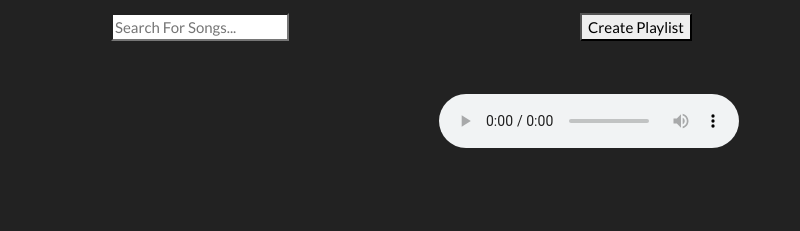
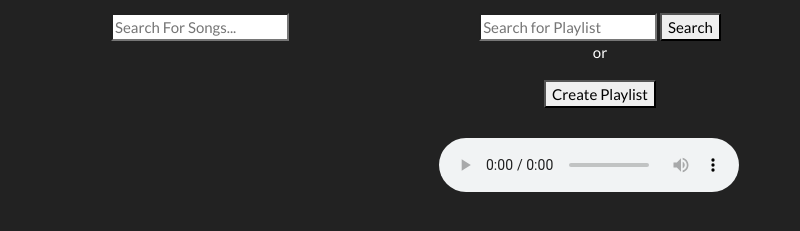
Before and after one commit to muneertomeh/MusicPlayer, an Electron app: page view/dashboard.html in a window 800 px wide. Shown: the part 105-336 px from the top of the page. Drawn offline with nearby package versions, Linux system fonts and the light colour scheme.

Commit message:
Created a search for playlist
Once user searches for playlist.  They are redirected into the playlist.htlm with the selected playlist saved into localstorage

```diff
--- a/service/searchAllSongs.js
+++ b/service/searchAllSongs.js
@@ -3,6 +3,9 @@ const electron = require('electron');
 const remote = electron.remote;
 const url = require('url');
 const path = require('path');
+
+//Fetches user currently logged into the session
+let userLoggedIn = localStorage.getItem("UserName");
 
 function search()
 {
@@ -229,3 +232,35 @@ function createNewPlaylist(){
         slashes: true
     }));
 }
+
+function searchPlaylist(){
+    let playlistSearch = document.getElementById('playlist_search').value;
+
+    fs.readFile(__dirname + '/../data/playlist.json', (err, rawData) => {
+        if(err) {
+            console.log(err);
+        }
+        else {
+            let data = JSON.parse(rawData);
+            data['UserPlaylists'].forEach(element => {
+                if(userLoggedIn == element['UserName']) {
+                    element['Playlists'].forEach(playlist => {
+                        if(playlistSearch == playlist['PlaylistTitle']) {
+                            localStorage.setItem('existingTitle', playlistSearch);
+                            let win = remote.getCurrentWindow();
+                            win.loadURL(url.format({
+                                pathname: path.join(__dirname, '/../view/Playlist.html'),
+                                protocol: 'file',
+                                slashes: true
+                            }));
+                        }
+                        else {
+                            let searchField = document.getElementById('playlist_search');
+                            searchField.value = 'Incorrect Playlist Title';
+                        }
+                    });
+                }
+            });
+        }
+    })
+}
--- a/styles/dashboard.css
+++ b/styles/dashboard.css
@@ -51,8 +51,7 @@
 }
 
 .btn-newPlaylist{
-    width:27.5%;
+    width: 50%;
     float: right;
-
-
+    text-align: center;
 }
--- a/view/dashboard.css
+++ /dev/null
@@ -1,43 +0,0 @@
-.header {
-    text-align: center;
-    width: 100%;
-}
-
-.search_type {
-    width: 100%;
-}
-.song_menu {
-    width: 50%;
-    float: left;
-}
-.playlist_menu {
-    width: 50%;
-    float: right;
-}
-
-.music_search {
-    text-align: center;
-    width: 100%;
-}
-
-.music_playlist_results_player {
-    height: 30em;
-    padding: 1.5em;
-}
-.music_playlist_results {
-    width: 50%;
-    float: left;
-}
-.music_player {
-    width: 50%;
-    float: right;
-}
-
-.btn-newPlaylist{
-    text-align: right;
-    margin: 50%;
-    width: 30px;
-    height: 20px;
-    background-color: black;
-    color: white;
-}
--- a/view/dashboard.html
+++ b/view/dashboard.html
@@ -16,6 +16,9 @@
             </div>
         </div>
         <div class="btn-newPlaylist">
+            <input type="search" id="playlist_search" placeholder="Search for Playlist">
+            <button onclick="searchPlaylist()">Search</button>
+            <p> or </p>
             <button onclick="createNewPlaylist()">Create Playlist</button>
         </div>
         <div class="music_search">
```
